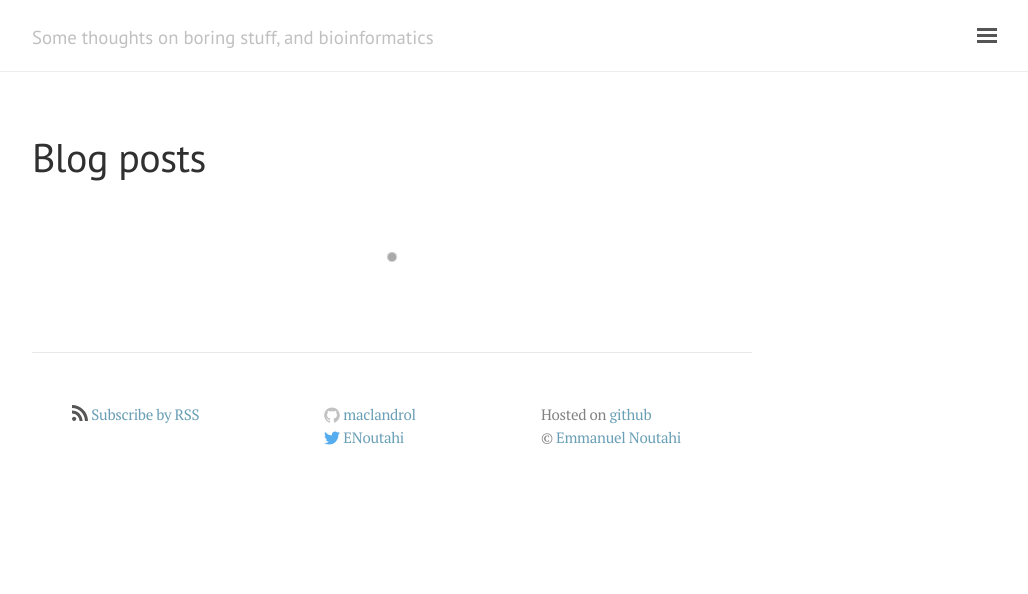
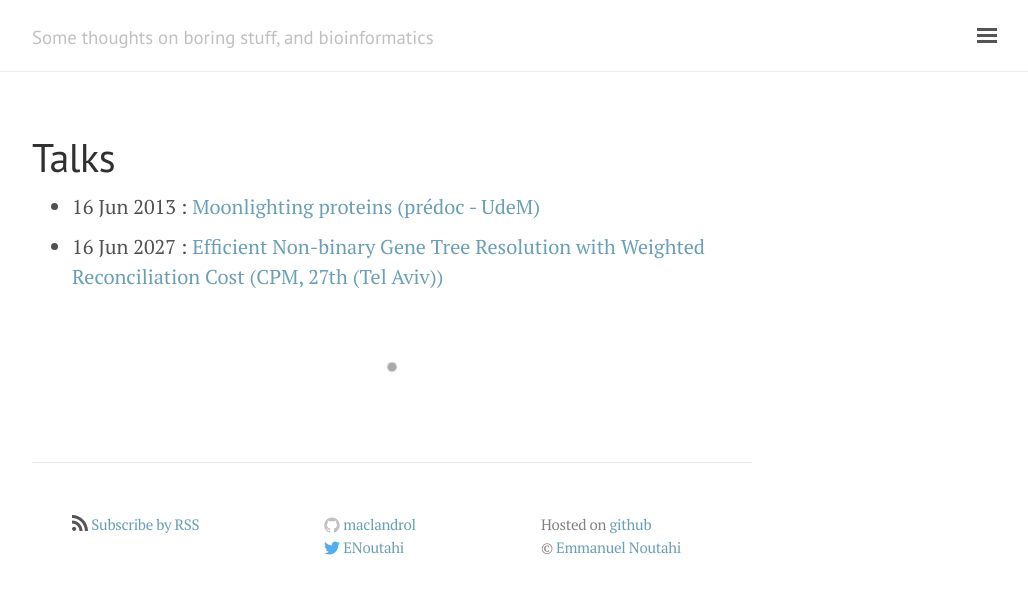
Before and after one commit to maclandrol/maclandrol.github.io, a Jekyll site: the page built from talks.md, in a window 1280 px wide. Shown: the top 594 px of the page, without its empty margins (248-1276 px from the left). Built offline with Jekyll 4.4.1, drawn with Linux system fonts in a browser that asks for light colours; nearby versions of some CDN libraries.

Commit message:
Add Talks

```diff
--- /dev/null
+++ b/_data/slides.yml
@@ -0,0 +1,9 @@
+- title: Moonlighting proteins
+  loc: prédoc - UdeM
+  date: 13/06/16
+  link: /public/presentations/Moonlight.pdf
+
+- title: Efficient Non-binary Gene Tree Resolution with Weighted Reconciliation Cost
+  loc: CPM, 27th (Tel Aviv)
+  date: 27/06/16
+  link: /public/presentations/CPM_2016.pdf
--- a/talks.md
+++ b/talks.md
@@ -1,6 +1,6 @@
 ---
 layout: page
-title: Blog posts
+title: Talks
 ---
 
 <ul class="sli-list">
```
Also changed, not shown: archive.md (+1 -1 lines), tags.md (+1 -1 lines).
